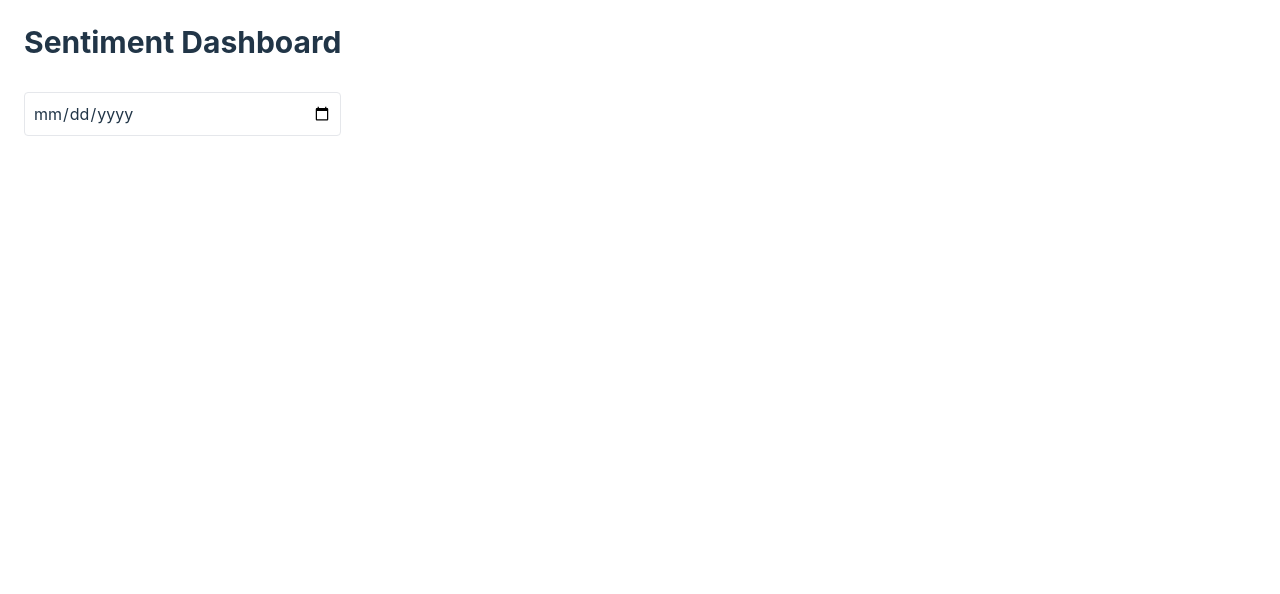
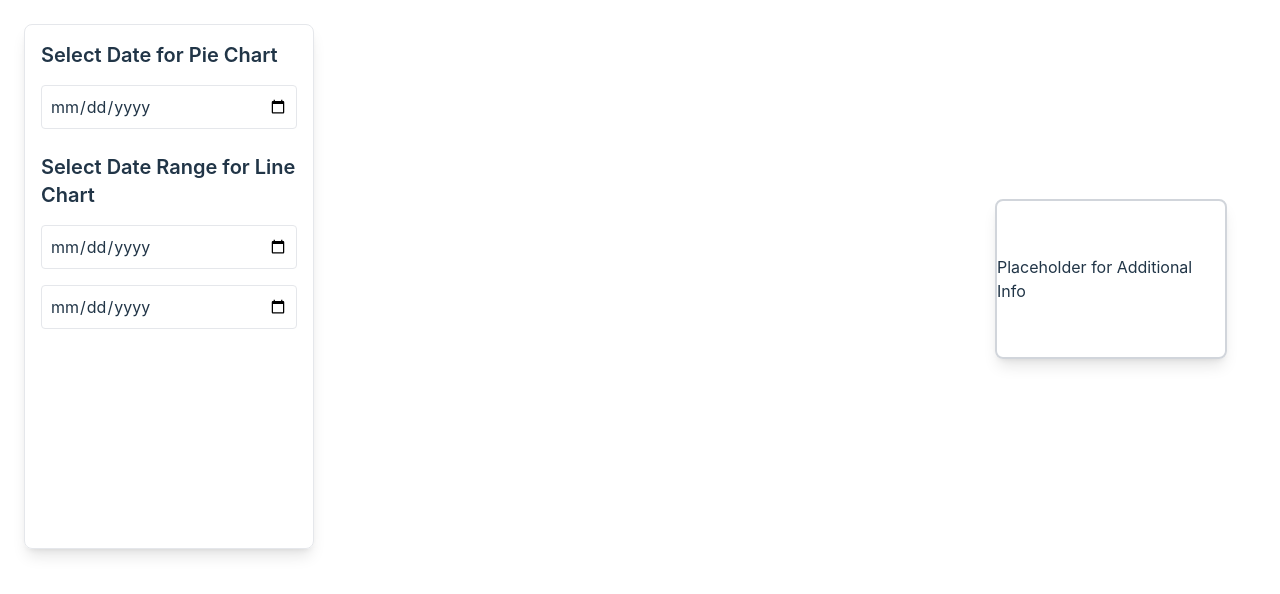
Before and after one commit to FiedElahreshProjects/BitcoinTrader, a React (Vite) app in the folder FrontEnd/: page / in a window 1280 px wide. Shown: the top 594 px of the page. Built offline with nearby package versions, Linux system fonts and the light colour scheme.

Commit message:
Dashboard

```diff
--- a/FrontEnd/src/App.tsx
+++ b/FrontEnd/src/App.tsx
@@ -1,6 +1,7 @@
 import React, { useState, ChangeEvent } from 'react';
 import { Chart as ChartJS, ArcElement, Tooltip, Legend } from 'chart.js';
 import { SentimentPieChart } from './components/SentimentPieChart';
+import { TechnicalLineChart } from './components/LineComponent';
 
 
 // Register the required components
@@ -8,22 +9,66 @@ ChartJS.register(ArcElement, Tooltip, Legend);
 
 const App: React.FC = () => {
   const [selectedDate, setSelectedDate] = useState<string>('');
+  const [startDate, setStartDate] = useState<string>('');
+  const [endDate, setEndDate] = useState<string>('');
 
   const handleDateChange = (event: ChangeEvent<HTMLInputElement>) => {
     setSelectedDate(event.target.value);
   };
 
+  const handleStartDateChange = (event: ChangeEvent<HTMLInputElement>) => {
+    setStartDate(event.target.value);
+  };
+
+  const handleEndDateChange = (event: ChangeEvent<HTMLInputElement>) => {
+    setEndDate(event.target.value);
+  };
+
   return (
-    <div className="min-h-screen bg-base-100 p-6">
-      <h1 className="text-3xl font-bold text-center mb-8">Sentiment Dashboard</h1>
-      <div className="max-w-lg mx-auto">
+    <div className="min-h-screen bg-base-100 p-6 grid grid-cols-12 gap-6">
+      {/* Sidebar on the left for inputs */}
+      <div className="col-span-3 p-4 border rounded-lg shadow-lg">
+        <h2 className="text-xl font-semibold mb-4">Select Date for Pie Chart</h2>
         <input
           type="date"
           value={selectedDate}
           onChange={handleDateChange}
+          className="block w-full p-2 border rounded mb-6"
+        />
+        <h2 className="text-xl font-semibold mb-4">Select Date Range for Line Chart</h2>
+        <input
+          type="date"
+          value={startDate}
+          onChange={handleStartDateChange}
           className="block w-full p-2 border rounded mb-4"
         />
-        {selectedDate && <SentimentPieChart selectedDate={selectedDate} />}
+        <input
+          type="date"
+          value={endDate}
+          onChange={handleEndDateChange}
+          className="block w-full p-2 border rounded"
+        />
+      </div>
+
+      {/* Line graph in the middle */}
+      <div className="col-span-6 flex justify-center items-center">
+        {startDate && endDate && <TechnicalLineChart startDate={startDate} endDate={endDate} />}
+      </div>
+
+      {/* Empty Div for Shadow Box */}
+      <div className="col-span-3 flex justify-center items-center">
+        <div className="w-4/5 h-40 border-2 border-gray-300 rounded-lg shadow-lg flex justify-center items-center mb-4">
+          <p>Placeholder for Additional Info</p>
+        </div>
+      </div>
+
+      {/* Pie graph on the top right */}
+      <div className="col-span-3 flex justify-center items-start">
+        {selectedDate && (
+          <div className="w-full max-w-sm">
+            <SentimentPieChart selectedDate={selectedDate} />
+          </div>
+        )}
       </div>
     </div>
   );
--- /dev/null
+++ b/FrontEnd/src/components/LineComponent.tsx
@@ -0,0 +1,77 @@
+import { useState, useEffect } from "react";
+import { Line } from 'react-chartjs-2';
+import axios from 'axios';
+
+
+interface TechnicalData {
+  date: string;
+  closing_value: number;
+}
+
+interface ChartData {
+  labels: string[];
+  datasets: {
+    label: string;
+    data: number[];
+    borderColor: string;
+    backgroundColor: string;
+    fill: boolean;
+  }[];
+}
+
+export const TechnicalLineChart: React.FC<{ startDate: string; endDate: string }> = ({ startDate, endDate }) => {
+  const [chartData, setChartData] = useState<ChartData>({
+    labels: [],
+    datasets: [
+      {
+        label: 'Daily Technical Closing Value',
+        data: [],
+        borderColor: '#28A745',
+        backgroundColor: 'rgba(40, 167, 69, 0.2)',
+        fill: true,
+      },
+    ],
+  });
+
+useEffect(() => {
+    if (startDate && endDate) {
+      // Fetch data from the FastAPI backend for the given date range
+      axios
+        .get<TechnicalData[]>(`http://localhost:8000/daily-technical-by-date/`, {
+          params: {
+            start_date: startDate,
+            end_date: endDate,
+          },
+        })
+
+        .then((response) => {
+          const labels = response.data.map((item) => item.date);
+          const data = response.data.map((item) => item.closing_value);
+
+          // Set the chart data using the response from the API
+          setChartData({
+            labels,
+            datasets: [
+              {
+                label: 'Daily Technical Closing Value',
+                data,
+                borderColor: '#28A745',
+                backgroundColor: 'rgba(40, 167, 69, 0.2)',
+                fill: true,
+              },
+            ],
+          });
+        })
+
+        .catch((error) => {
+          console.error('Error fetching technical data:', error);
+        });
+    }
+  }, [startDate, endDate]);
+
+  return (
+    <div style={{ width: '80%', height: '500px', margin: '0 auto' }}>
+      <Line data={chartData} />
+    </div>
+  );
+};
```
Also changed, not shown: 1 other file (tests, documents, lock files or other folders).
